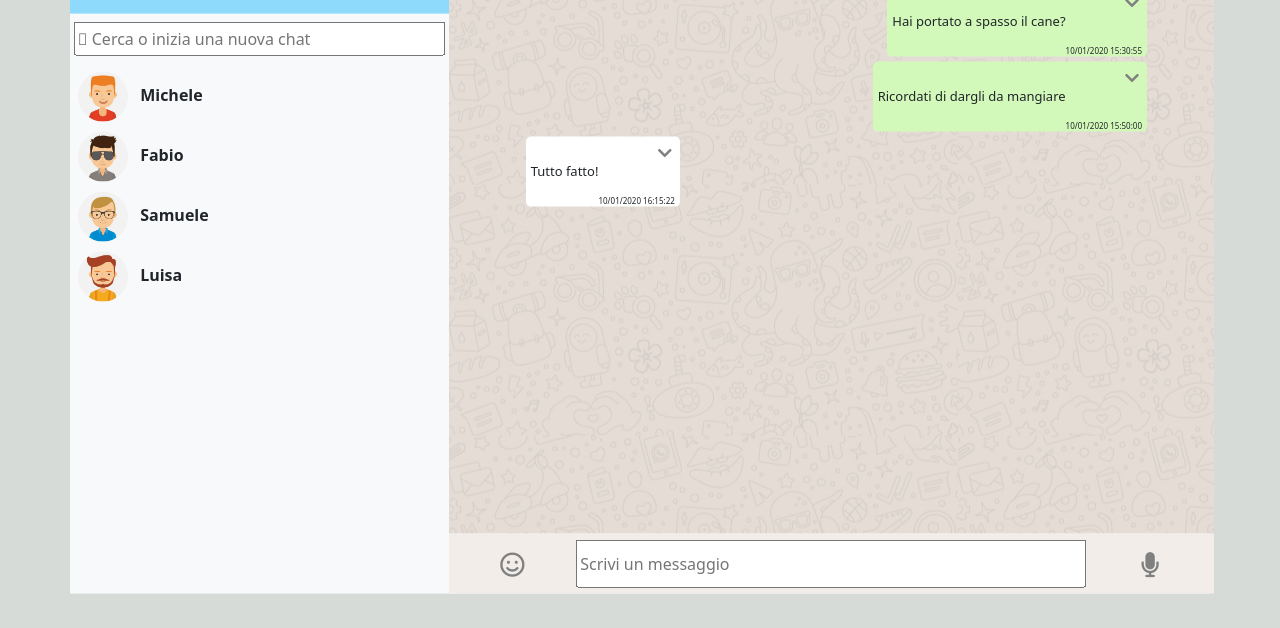
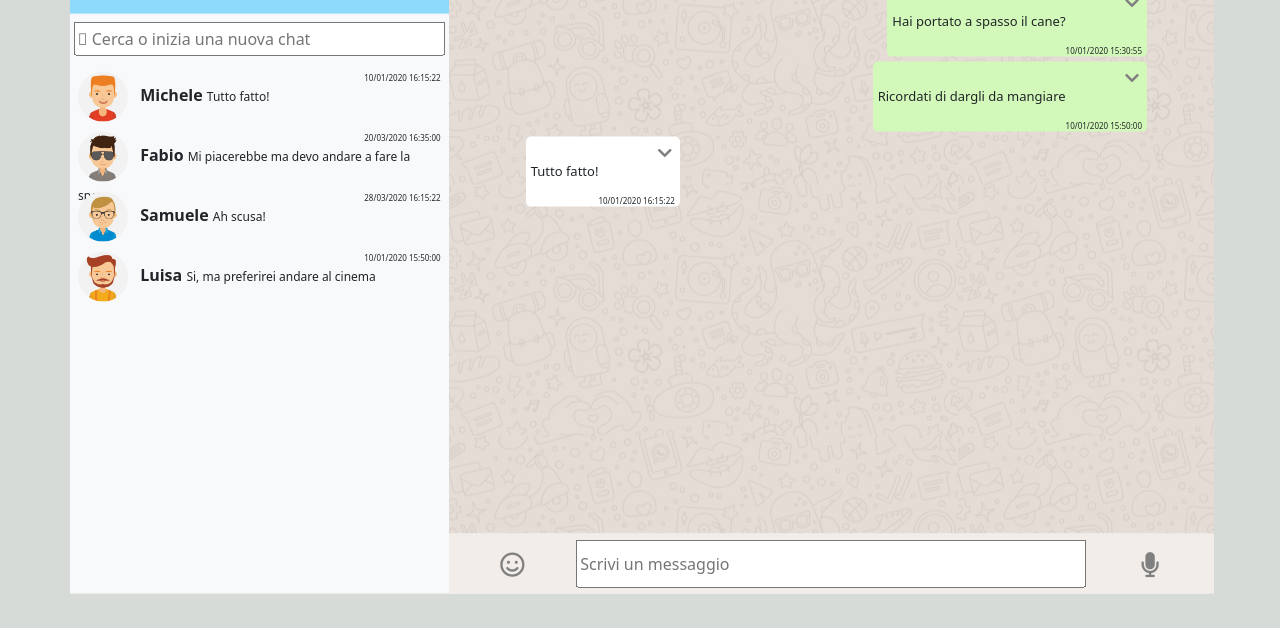
Before and after one commit to santocaridi99/vue-boolzapp, a plain HTML site: page index.html in a window 1280 px wide. Shown: the part 172-800 px from the top of the page. Drawn offline with nearby package versions, Linux system fonts and the light colour scheme.

Commit message:
Risolto Milestone 5

```diff
--- a/css/script.css
+++ b/css/script.css
@@ -140,3 +140,10 @@ li{
 .contatti{
     width: 100%;
 }
+.lasthour{
+    font-size: 8px;
+}
+
+.last-msg{
+    font-size: 12px;
+}
--- a/index.html
+++ b/index.html
@@ -62,6 +62,8 @@
                                 <div v-if="contact.name.toLowerCase().includes(temporaryText)" class="contatti position-relative" >
                                     <img  class="img-fluid rounded-circle me-2" :src="'./img/avatar'+contact.avatar+'.jpg'" :alt="contact.name">
                                     <span class="fw-bold">{{contact.name}}</span>
+                                    <span class="lasthour position-absolute top-0 end-0">{{getLastAcces(contact)}}</span>
+                                    <span class="last-msg text-center">{{getLastMsg(contact)}}</span>
                                 </div>
                             </li>
                         </ul>
--- a/js/script.js
+++ b/js/script.js
@@ -154,7 +154,16 @@ new Vue({
         getLastMsgDate:function(){
             let max=this.contacts[this.currentIndex].messages.length - 1
             return this.contacts[this.currentIndex].messages[max].date;
-        }
+        },
+        // passo ai metodi contact come nome oggetto dell' array messaggi
+        // indice lunghezza massima meno uno
+        // restiutiscono ultimo messaggio e ultima data dell'array
+        getLastMsg(contact){
+            return contact.messages[contact.messages.length - 1].text;
+        },
+         getLastAcces(contact){
+            return contact.messages[contact.messages.length - 1].date;
+        },
     },
 
     // Soluzione alternativa per fare il filter
```
